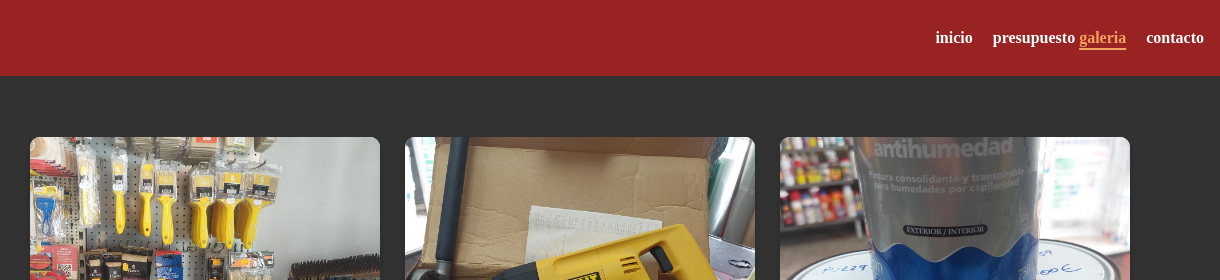
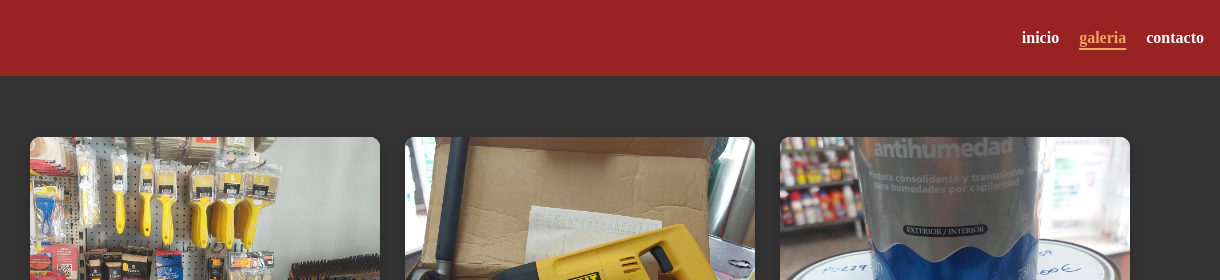
Before and after one commit to juandiegovahos-blip/ferreteriadavila, a plain HTML site: page views/galeria.html in a window 1280 px wide. Shown: the top 280 px of the page, 60-1280 px from the left. Drawn offline with nearby package versions, Linux system fonts and the light colour scheme.

Commit message:
Update galeria.html

```diff
--- a/views/galeria.html
+++ b/views/galeria.html
@@ -36,11 +36,6 @@
                 </a>
             </li>
 
-            <li>
-                <a href="./presupuesto.html">
-                    presupuesto
-                </a>
-            </l
             <li>
                 <a href="./galeria.html" class="nav-activa">
                     galeria
```
